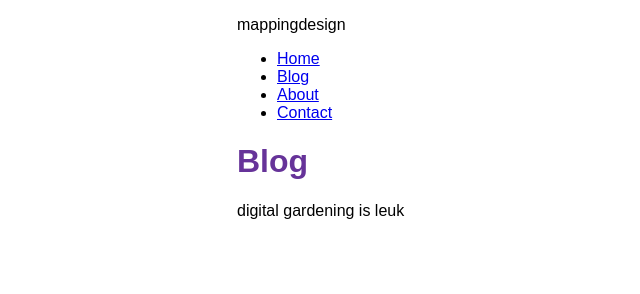
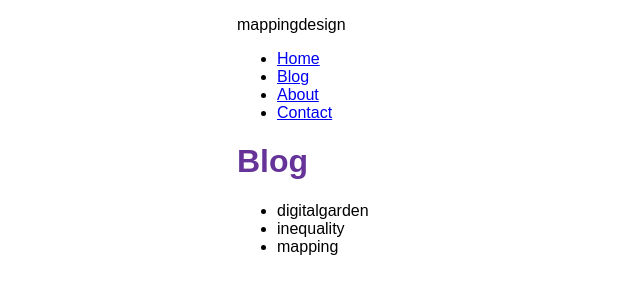
Before and after one commit to sabeare/mappingdesign, a Gatsby site: page /blog in a window 1280 px wide. Shown: the whole page, without its empty margins (153-793 px from the left). Built offline with nearby package versions, Linux system fonts and the light colour scheme; Gatsby itself is replaced by a stand-in of ours.

Commit message:
add blog pages en link them met graphiql

```diff
--- a/gatsby-config.js
+++ b/gatsby-config.js
@@ -8,6 +8,13 @@ module.exports = {
     "gatsby-transformer-remark",
     "gatsby-plugin-mdx",
     "gatsby-plugin-sharp",
+    {
+      resolve: "gatsby-source-filesystem",
+      options: {
+        name: `blog`,
+        path: `${__dirname}/blog`,
+      }
+    },
     "gatsby-transformer-sharp",
     {
       resolve: "gatsby-source-filesystem",
--- a/src/components/layout.module.css
+++ b/src/components/layout.module.css
@@ -23,5 +23,6 @@
     font-size: 3rem;
     color: grey;
     font-weight: 700;
+    margin: 3rem 0;
 
   }
--- a/src/pages/blog.js
+++ b/src/pages/blog.js
@@ -3,24 +3,38 @@
 import * as React from "react";
 import Layout from "../components/layout";
 import { StaticImage } from "gatsby-plugin-image"
+import { graphql } from 'gatsby'
 
 /* Step 2: Define your component. Note that your
 component name should start with a capital letter. */
-const Blog = ()=> {
+const Blog = ({data})=> {
+
   return (
     <>
         <Layout pageHeading='Blog' pageTitle='Digital garden' >
-            <p>digital gardening is leuk </p>
+            <ul>
+              {data.allFile.nodes.map((node) =>{
+                 return <li key = {node.name}>{node.name}</li>;
+              })}
+            </ul>
 
 
 
         </Layout>
     </>
   )
-
-
 };
 
 /* Step 3: Export your component so it
 can be used by other parts of your app. */
+
+export const query = graphql`
+    query {
+    allFile(filter: {sourceInstanceName: {eq: "blog"}}) {
+      nodes {
+        name
+      }
+    }
+  }
+  `;
 export default Blog;
```
